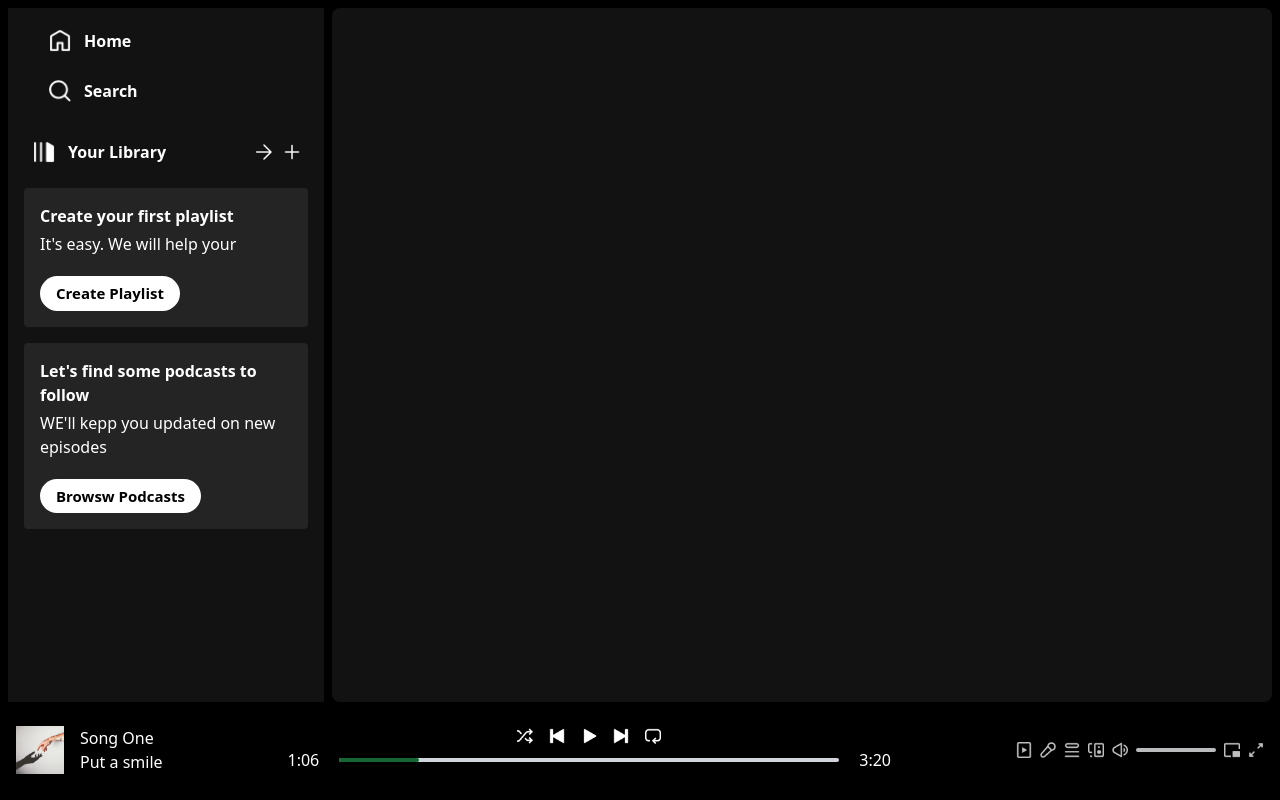
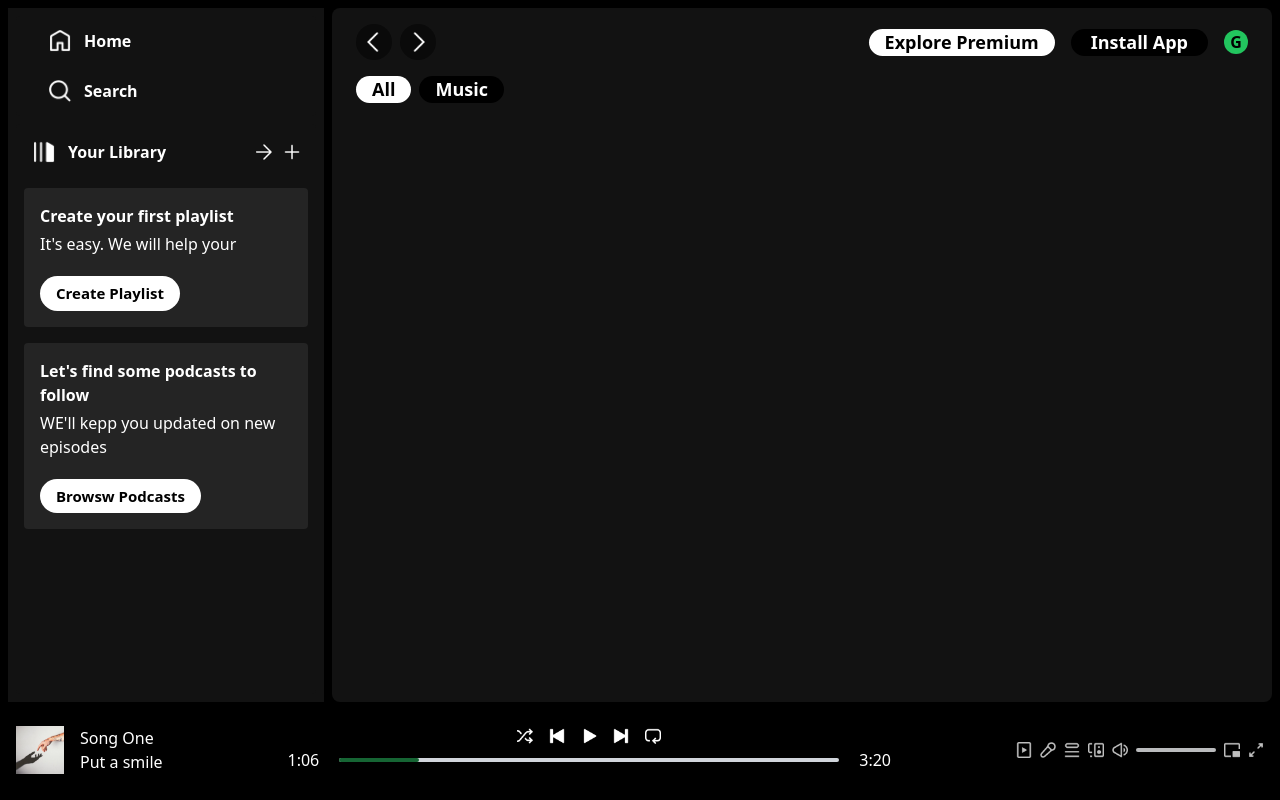
Before and after one commit to gamiduwelikanna/spotifyclone, a React (Vite) app: page /album/1 in a window 1280 px wide. Built offline with nearby package versions, Linux system fonts and the light colour scheme; the HTML template or start-up script is replaced by a standard one.

Commit message:
16th August 2025 - Making the frontend

```diff
--- a/src/components/Display.jsx
+++ b/src/components/Display.jsx
@@ -1,6 +1,7 @@
 import React from 'react';
 import { Routes, Route } from 'react-router-dom';
 import DisplayHome from './DisplayHome';
+import DisplayAlbum from './DisplayAlbum';
 
 const Display = () => {
   return (
@@ -8,6 +9,7 @@ const Display = () => {
       <div className='h-full overflow-auto'>
         <Routes>
           <Route path='/' element={<DisplayHome />} />
+          <Route path='/album/:id' element={<DisplayAlbum />} />
         </Routes>
       </div>
     </div>
--- a/src/components/DisplayAlbum.jsx
+++ b/src/components/DisplayAlbum.jsx
@@ -0,0 +1,12 @@
+import React from 'react';
+import Navbar from './Navbar';
+
+const DisplayAlbum = () => {
+  return (
+    <div className="px-6 pt-4 h-full">
+        <Navbar />
+    </div>
+  );
+};
+
+export default DisplayAlbum;
```
